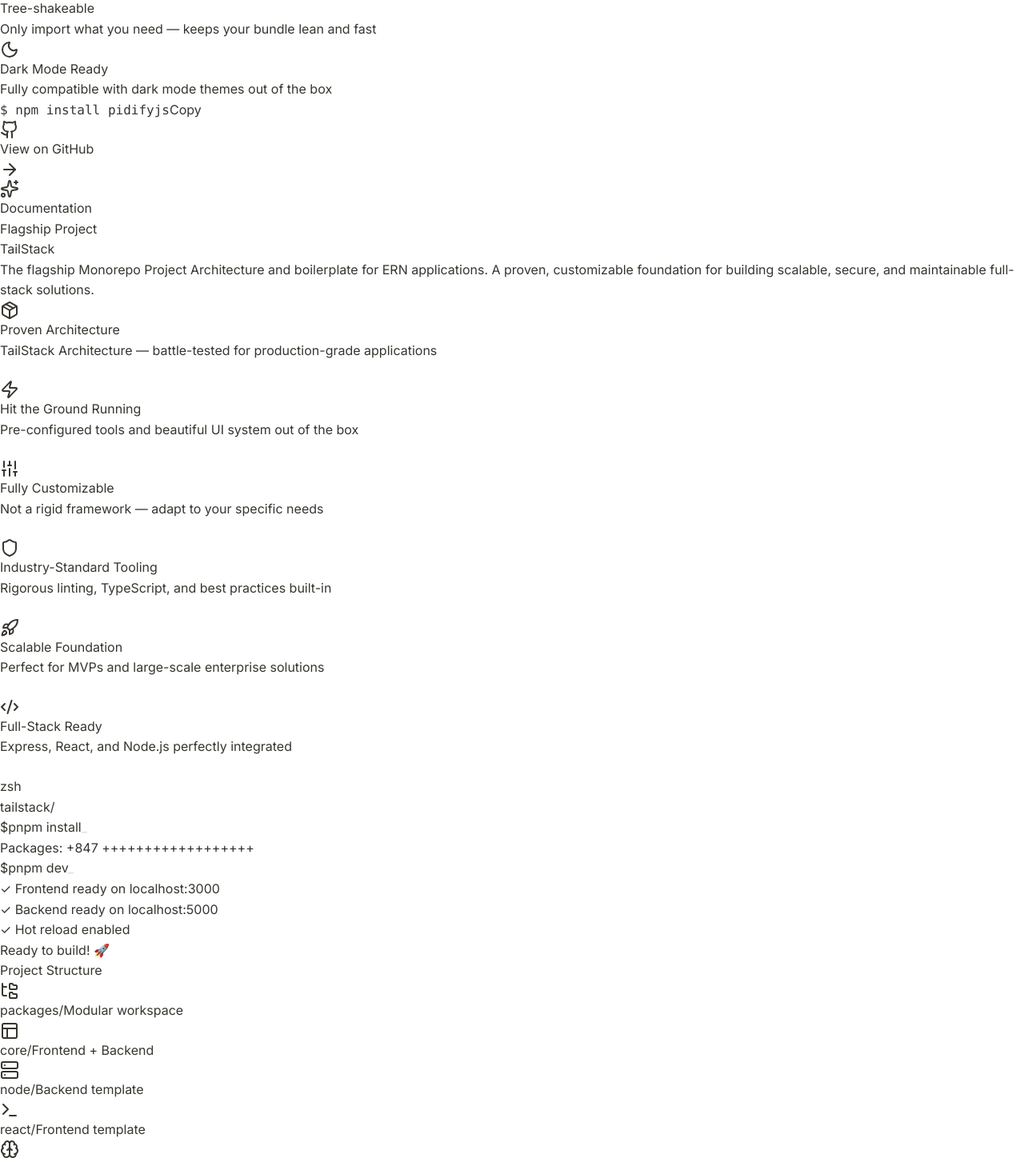
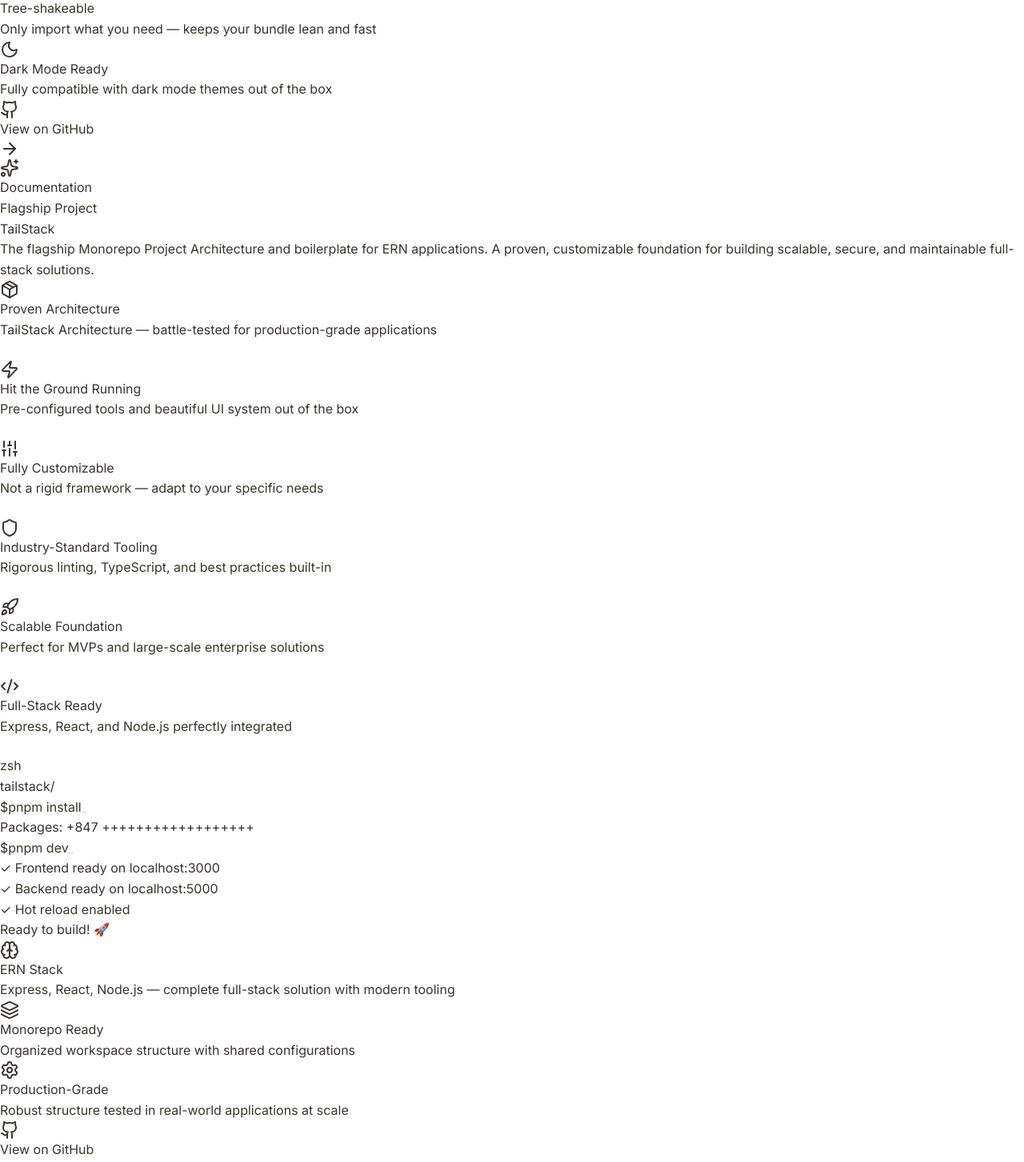
Before and after one commit to GitCoder052023/Portfolio, a Next.js app: page / in a window 1280 px wide. Shown: the part 3820-5273 px from the top of the page at 80% size. Built offline with nearby package versions, Linux system fonts and the light colour scheme.

Commit message:
feat: Remove installation snippet and architecture preview from PidifyJs and TailStack components for cleaner presentation

```diff
--- a/app/components/PidifyJs.tsx
+++ b/app/components/PidifyJs.tsx
@@ -392,27 +392,6 @@
             })}
           </div>
 
-          {/* Installation snippet */}
-          <motion.div
-            initial={{ opacity: 0, y: 20 }}
-            animate={isInView ? { opacity: 1, y: 0 } : { opacity: 0, y: 20 }}
-            transition={{ duration: 0.6, delay: 0.5 }}
-            className="mb-10"
-          >
-            <div className="inline-flex items-center gap-4 px-5 py-3 bg-[#f7f6f3] rounded-xl border border-[#e9e9e7]">
-              <code className="text-sm font-mono text-[#37352f]">
-                <span className="text-[#787774]">$</span> npm install <span className="text-emerald-600">pidifyjs</span>
-              </code>
-              <motion.button
-                whileHover={{ scale: 1.05 }}
-                whileTap={{ scale: 0.95 }}
-                className="px-3 py-1.5 bg-white border border-[#e9e9e7] rounded-lg text-xs font-medium text-[#37352f] hover:border-[#d4d4d1] transition-colors"
-              >
-                Copy
-              </motion.button>
-            </div>
-          </motion.div>
-
           {/* CTA Button */}
           <motion.div
             initial={{ opacity: 0, y: 20 }}
--- a/app/components/TailStack.tsx
+++ b/app/components/TailStack.tsx
@@ -29,7 +29,6 @@
   const ref = useRef(null);
   const isInView = useInView(ref, { once: true, margin: "-100px" });
   const [activeFeature, setActiveFeature] = useState<number | null>(null);
-  const [terminalStep, setTerminalStep] = useState(0);
 
   const features = [
     {
@@ -299,33 +298,6 @@
                       </motion.div>
                     ))}
                   </div>
-
-                  {/* Architecture preview */}
-                  <div className="px-5 sm:px-6 pb-6">
-                    <div className="border-t border-slate-700/50 pt-5">
-                      <div className="text-xs text-slate-500 mb-3 uppercase tracking-wider">Project Structure</div>
-                      <div className="grid grid-cols-2 gap-2">
-                        {architectureItems.map((item, index) => {
-                          const Icon = item.icon;
-                          return (
-                            <motion.div
-                              key={item.label}
-                              initial={{ opacity: 0, y: 10 }}
-                              animate={isInView ? { opacity: 1, y: 0 } : { opacity: 0, y: 10 }}
-                              transition={{ duration: 0.3, delay: 1.2 + index * 0.1 }}
-                              className="flex items-center gap-2 px-3 py-2 bg-slate-800/50 rounded-lg border border-slate-700/30 hover:border-slate-600/50 transition-colors"
-                            >
-                              <Icon className="w-4 h-4 text-amber-400/70" />
-                              <div>
-                                <span className="text-xs text-slate-300">{item.label}</span>
-                                <span className="text-xs text-slate-500 block">{item.sublabel}</span>
-                              </div>
-                            </motion.div>
-                          );
-                        })}
-                      </div>
-                    </div>
-                  </div>
                 </div>
               </div>
             </motion.div>
```
